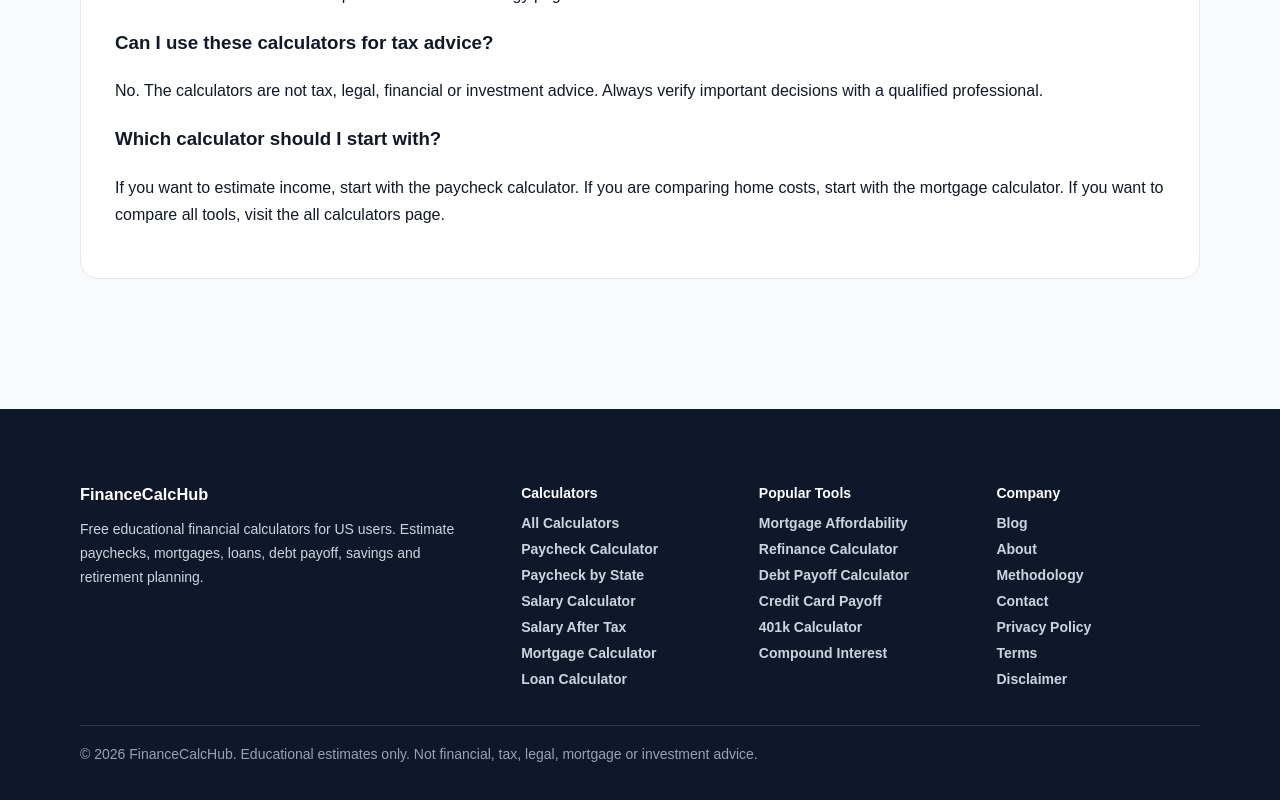
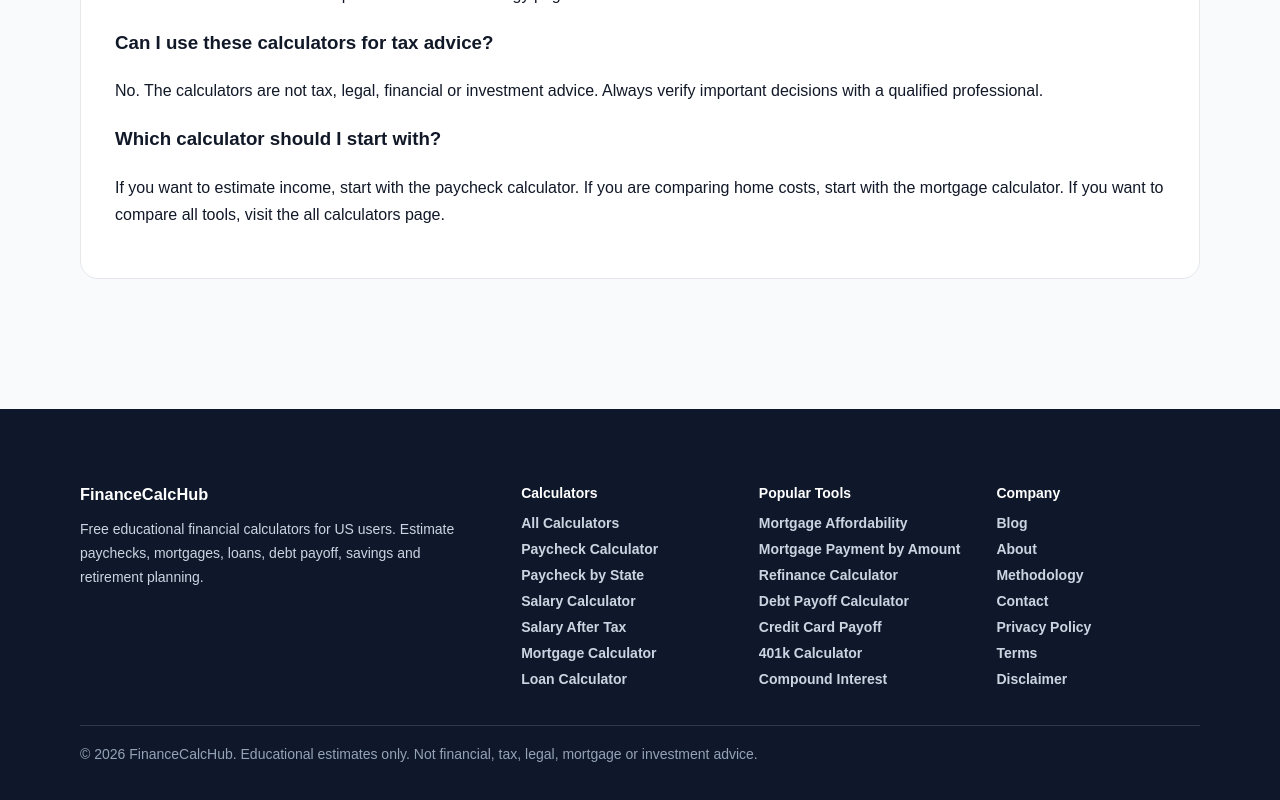
Before and after one commit to milicdejan94-ai/financecalchub, a Next.js app: page / in a window 1280 px wide. Shown: the part 4425-5225 px from the top of the page. Built offline with nearby package versions, Linux system fonts and the light colour scheme.

Commit message:
Add mortgage payment programmatic pages

```diff
--- a/app/layout.tsx
+++ b/app/layout.tsx
@@ -145,6 +145,7 @@ export default function RootLayout({
                 <a href="/calculators/mortgage-affordability">
                   Mortgage Affordability
                 </a>
+                <a href="/mortgage-payment">Mortgage Payment by Amount</a>
                 <a href="/calculators/refinance">Refinance Calculator</a>
                 <a href="/calculators/debt-payoff">Debt Payoff Calculator</a>
                 <a href="/calculators/credit-card-payoff">
```
